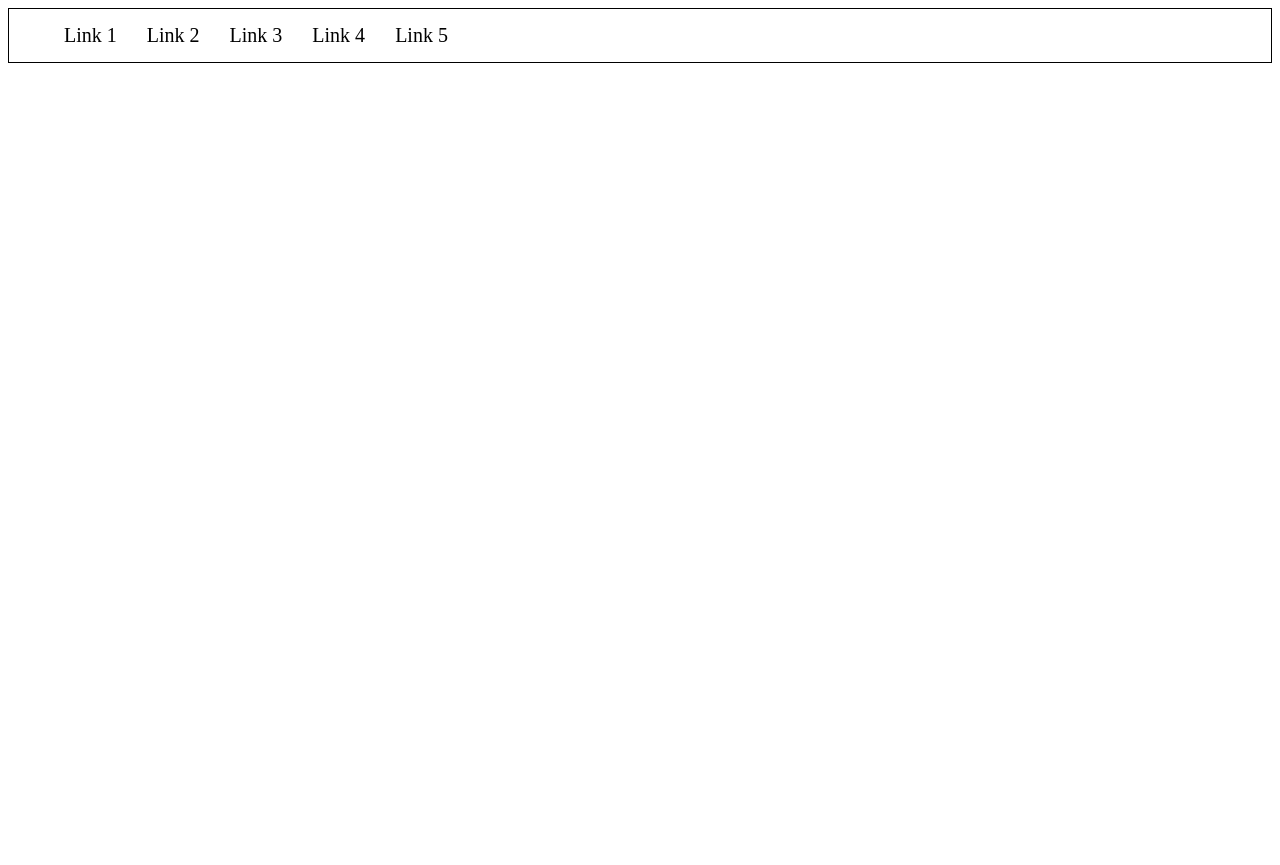
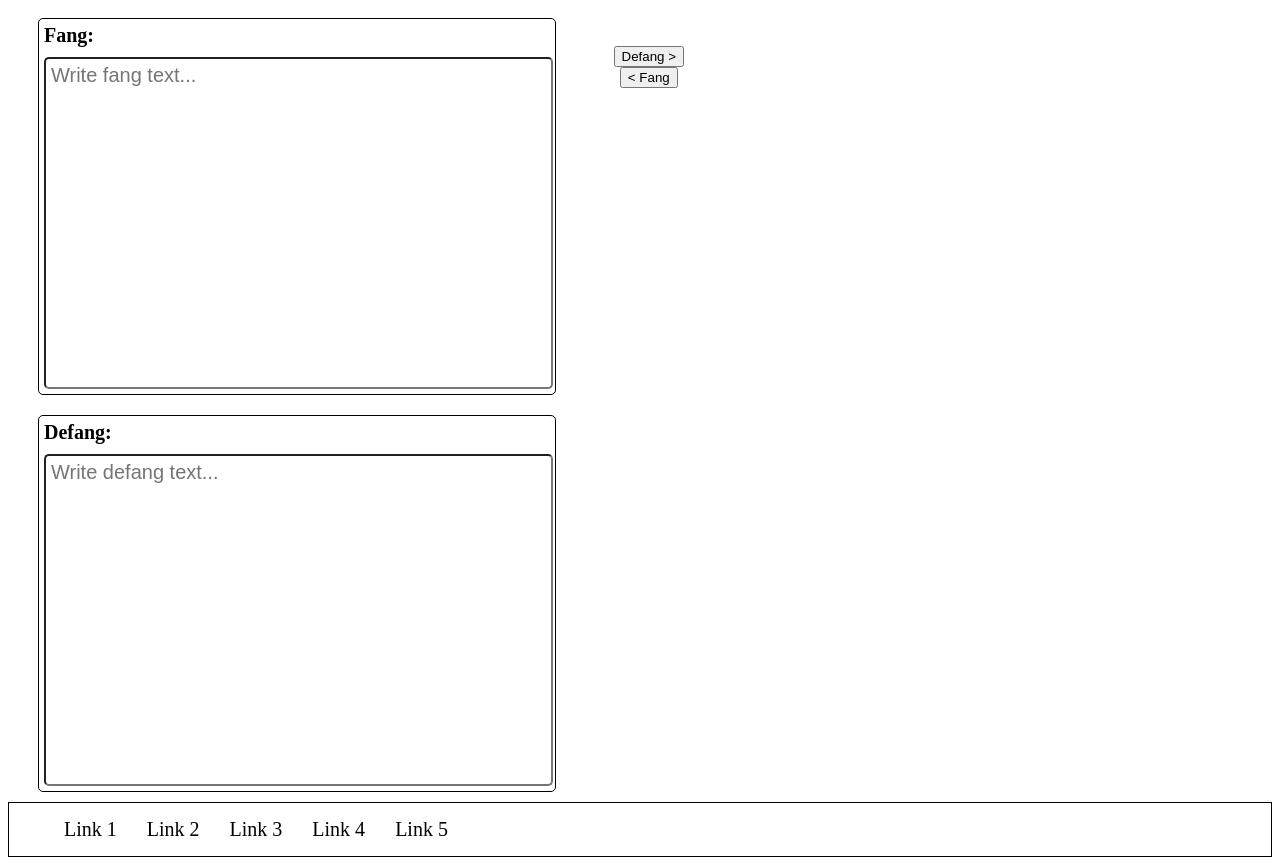
Before and after one commit to shashiranjansharma/FangDefang, an Angular app: page / in a window 1280 px wide. Before the commit the page ends 800 px from the top, so only its background shows below. Built offline with nearby package versions, Linux system fonts and the light colour scheme.

Commit message:
resolving bug in fang defang-2

```diff
--- a/src/app/app.component.html
+++ b/src/app/app.component.html
@@ -1,4 +1,4 @@
-<!-- <app-fang-defang></app-fang-defang> -->
+<app-fang-defang></app-fang-defang>
 <div class="nav-bar">
   <div class="nav-item">
     <ul class="nav-ul">
--- a/src/app/fang-defang/fang-defang.component.ts
+++ b/src/app/fang-defang/fang-defang.component.ts
@@ -10,8 +10,8 @@ export class FangDefangComponent implements OnInit {
 	fang = "";
 	defang = "";
 
-	onDefang(test){
-		test = this.fang.split(" ");
+	onDefang(){
+		var test = this.fang.split(" ");
 		for(var i = 0; i < test.length; i++ ){
 			test[i] = test[i].replace(/\[\.]/g, ".");
 			test[i] = test[i].replace(/\[\ @]/g, "@");
@@ -40,8 +40,8 @@ export class FangDefangComponent implements OnInit {
 		}
 	}
 
-	onFang(test){
-	 	test = this.defang.split(" ");
+	onFang(){
+	 	var test = this.defang.split(" ");
 	 	for(var i = 0; i < test.length; i++ ){
 			test[i] = test[i].replace(/\[\.]/g, ".");
 			test[i] = test[i].replace(/\[\@]/g, "@");
```
